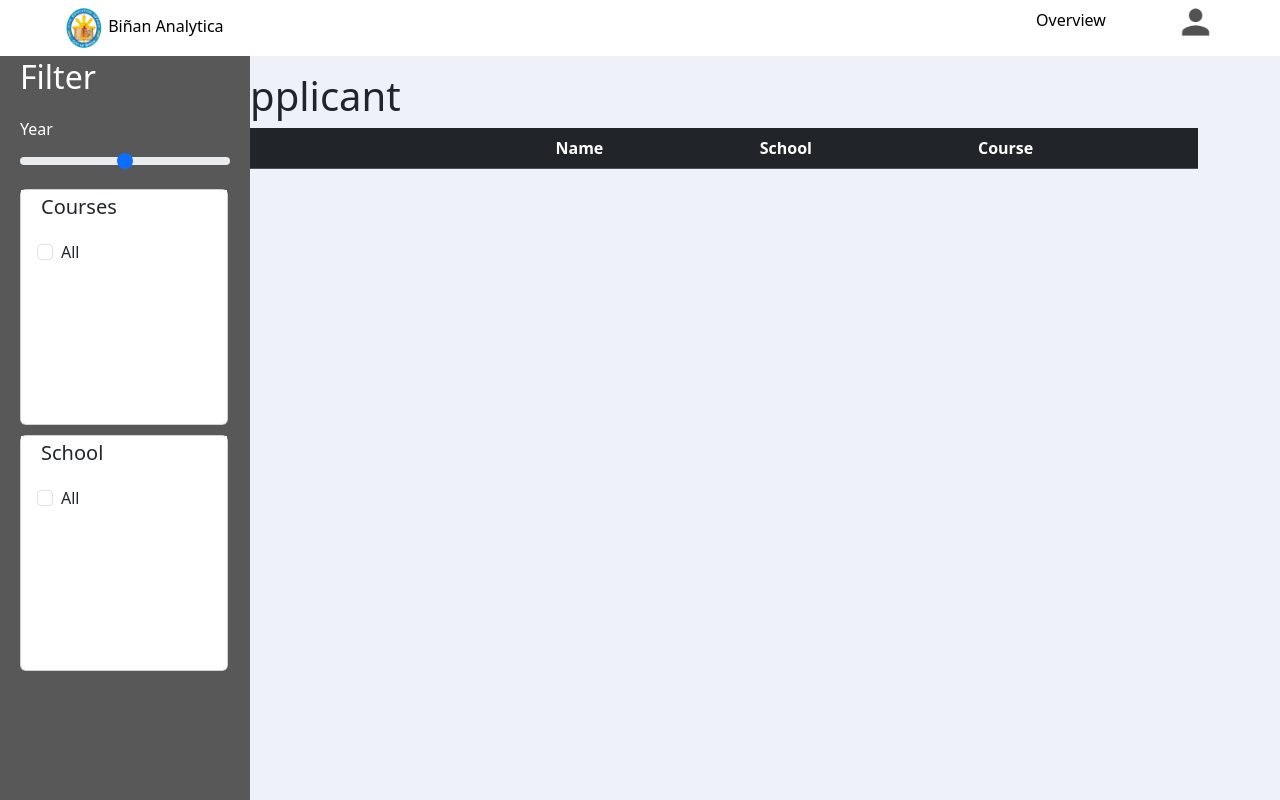
After one commit to Cjeffrey125/Analytics, a Django app: page /passed_applicant/ in a window 1280 px wide. The commit adds this page. Run offline with Django 4.2, Linux system fonts and the light colour scheme; the visitor is signed in with stand-in values (Sample User, id 1); data that the repository does not hold is empty.

Commit message:
10/25/2023

```diff
--- /dev/null
+++ b/project/base/templates/accepted_applicants.html
@@ -0,0 +1,42 @@
+{% extends 'base.html' %}
+
+{% block content %}
+
+  {% if user.is_authenticated %}
+    <div class="d-flex">
+      <div class="sidebar">
+        {% include 'sidebar_filter.html' %}
+      </div>
+
+      <div class="main-content flex-grow-1">
+        <h1>Passed Applicant </h1>
+
+        <table class="table table-light table-hover">
+            <thead class="table-dark">
+                <tr>
+                    <th scope="col">Control Number</th>
+                    <th scope="col">Name</th>
+                    <th scope="col">School</th>
+                    <th scope="col">Course</th>
+                </tr>
+            </thead>
+            <tbody>
+                {% for applicant in applicants %}
+                <tr onclick="window.location='{% url 'passed_applicant_info' applicant.control_number %}';" style="cursor: pointer;">
+
+                    <td>{{ applicant.control_number }}</td>
+                    <td>{{ applicant.fullname }}</td>
+                    <td>{{ applicant.school }}</td>
+                    <td>{{ applicant.course }}</td>
+                </tr>
+                {% endfor %}
+            </tbody>
+        </table>
+
+        {% else %}
+        <div class="d-flex justify-content-center">
+          <h1>No student records found.</h1>
+        </div>
+      {% endif %}
+
+{% endblock %}
--- a/project/base/templates/applicants_info.html
+++ b/project/base/templates/applicants_info.html
@@ -48,7 +48,7 @@
 
     <div class = "card-body">
         <p>
-            <!-- family data -->
+
             <p>Voter Status : {{ records.father_voter_status }}</p>
             <p>Father Name : {{ records.father_name }}</p>
             <p>Educational Attainment : {{ records.father_educational_attainment }}</p>
@@ -74,7 +74,7 @@
 <br/> <br/>
 <a href = "{% url 'applicant_list' %}" class="btn btn-secondary">Back</a>
 <a href = "{% url 'update_record' records.id  %}" class="btn btn-secondary">Update Record</a>
-<a href = "{% url 'delete_record' records.id  %}" class="btn btn-danger">Delete Record</a>
+<a href="{% url 'delete_record' records.control_number 'application' %}" class="btn btn-danger">Delete Application</a>
 
 
 
--- a/project/base/urls.py
+++ b/project/base/urls.py
@@ -9,7 +9,10 @@ urlpatterns = [
     path('Dashboard/', views.data_visualization, name='dashboard'),
     path('Applicant_List/', views.view_applicant_table, name='applicant_list'),
     path('Applicant_Info/<int:pk>', views.applicant_information, name='applicant_info'),
-    path('Delete_Record/<int:pk>', views.delete_information, name='delete_record'),
+
+    path('Delete_Record/<str:pk>/<str:model_name>/', views.delete_record, name='delete_record'),
+
+
     path('Add_Record', views.add_information, name='add_record'),
     path('Update_Record/<int:pk>', views.update_information, name='update_record'),
 
@@ -18,4 +21,12 @@ urlpatterns = [
 
     path('requirements/<str:control_number>', views.requirements_view, name='requirements'),
 
+    path('filter_applicants', views.filter_applicants, name='filter_applicants'),
+
+    path('passed_applicant/', views.passed_applicant, name='passed_applicant'),
+    path('passed_applicant_info/<str:control_number>/', views.passed_applicant_info, name='passed_applicant_info'),
+
+
+    path('failed_applicant/', views.rejected_applicant, name='failed_applicant'),
+    path('failed_applicant_info/<str:control_number>/', views.failed_applicant_info, name='failed_applicant_info'),
 ]
--- a/project/base/views.py
+++ b/project/base/views.py
@@ -2,11 +2,10 @@ from django.shortcuts import render,redirect
 from django.contrib.auth import authenticate, login, logout
 from django.contrib import messages
 from project.forms import SignUpForm, AddApplicantForm, ExportForm, ApplicantUploadForm
-from .models import CollegeStudentApplication, CollegeRequirements
+from .models import CollegeStudentApplication, CollegeRequirements, CollegeStudentAccepted, CollegeStudentRejected
 from django.db.models import Count
 from django.http import HttpResponse
 import csv
-
 import pandas as pd
 from import_export import resources
 
@@ -208,10 +207,37 @@ def data_visualization(request):
     return render(request, 'dashboard.html', {'labels': labels, 'data': data, 'count': total_students, 'students_per_school': students_per_school})
 #  -------------------------------------------------------------------------------------------------------------------------------------------------------------------------------
 
+
+def filter_applicants(request):
+    accepted_applicants = CollegeStudentApplication.objects.filter(
+        collegerequirements__requirement=13
+    ).distinct()
+
+    rejected_applicants = CollegeStudentApplication.objects.exclude(
+        collegerequirements__requirement=13
+    ).distinct()
+
+    for applicant in accepted_applicants:
+        CollegeStudentAccepted.objects.create(
+            control_number=applicant.control_number,
+            fullname=f"{applicant.first_name} {applicant.last_name}",
+        )
+
+    for applicant in rejected_applicants:
+        CollegeStudentRejected.objects.create(
+            control_number=applicant.control_number,
+            fullname=f"{applicant.first_name} {applicant.last_name}",
+        )
+
+    messages.success(request, "Applicants have been successfully filtered.")
+
+    return redirect('applicant_list')
+#------------------------------------------------------------------------------------------------------------------------
+
 #CRUD
 def view_applicant_table(request):
     records = CollegeStudentApplication.objects.all()
-    requirement_records = CollegeRequirements.objects.all()  # Fetch all requirement records
+    requirement_records = CollegeRequirements.objects.all()
 
     #sidebar filter---------------------------------------------------------------------------------------------
     excluded_course =  ("0", "Choose Course")
@@ -227,6 +253,53 @@ def view_applicant_table(request):
 
     return render(request, 'applicant_list.html', {'records': zip(records, requirement_records), 'course_choice': course_choice, 'school_choices': school_choices})
 
+
+#------------------------------------------------------------------------------------------------------------------------
+#needs to be refactored
+def passed_applicant(request):
+    if request.user.is_authenticated:
+        applicants = CollegeStudentAccepted.objects.all()
+        return render(request, 'accepted_applicants.html', {'applicants': applicants})
+    else:
+        messages.error(request, "You don't have permission.")
+        return redirect('home')
+
+def passed_applicant_info(request, control_number):
+    if request.user.is_authenticated:
+        try:
+            passed_applicant = CollegeStudentAccepted.objects.get(control_number=control_number)
+            return render(request, 'passed_info.html', {'passed_applicant': passed_applicant})
+        except CollegeStudentAccepted.DoesNotExist:
+            messages.error(request, "Passed applicant not found.")
+            return redirect('passed_applicant')
+    else:
+        messages.error(request, "You don't have permission.")
+        return redirect('home')
+
+def failed_applicant_info(request, control_number):
+    if request.user.is_authenticated:
+        try:
+            failed_applicant = CollegeStudentRejected.objects.get(control_number=control_number)
+            return render(request, 'failed_info.html', {'failed_applicant': failed_applicant})
+        except CollegeStudentAccepted.DoesNotExist:
+            messages.error(request, "Failed applicant not found.")
+            return redirect('passed_applicant')
+    else:
+        messages.error(request, "You don't have permission.")
+        return redirect('home')
+
+def rejected_applicant(request):
+    if request.user.is_authenticated:
+        applicants = CollegeStudentRejected.objects.all()
+        return render(request, 'rejected_applicants.html', {'applicants': applicants})
+    else:
+        messages.error(request, "You don't have permission.")
+        return redirect('home')
+
+
+
+#------------------------------------------------------------------------------------------------------------------------
+
 def applicant_information(request, pk):
     if request.user.is_authenticated:
         try:
@@ -241,16 +314,32 @@ def applicant_information(request, pk):
         messages.success(request, "You need to be logged in to see this data!")
         return redirect('home')
 
-def delete_information(request, pk):
+def delete_record(request, pk, model_name):
     if request.user.is_authenticated:
-        delete_record = CollegeStudentApplication.objects.get(id = pk)
-        delete_record.delete()
-        messages.success(request, "Record has been deleted")
-        return redirect('applicant_list')
+        if model_name == 'application':
+            model = CollegeStudentApplication
+            list_view = 'applicant_list'
+        elif model_name == 'passed':
+            model = CollegeStudentAccepted
+            list_view = 'passed_applicant'
+        elif model_name == 'failed':
+            model = CollegeStudentRejected
+            list_view = 'failed_applicant'
+        else:
+            messages.error(request, "Invalid model name")
+            return render(request, 'error_page.html', {'message': "Invalid model name provided"})
+
+        try:
+            record = model.objects.get(control_number=pk)
+            record.delete()
+            messages.success(request, f"Record for {model_name.capitalize()} has been deleted")
+        except model.DoesNotExist:
+            messages.error(request, f"{model_name.capitalize()} record not found")
+
+        return redirect(list_view)
     else:
-        messages.success(request, "You need to be Logged in for this process")
+        messages.error(request, "You need to be logged in for this process")
         return redirect('home')
-
 
 def add_information(request):
     form =  AddApplicantForm(request.POST or None)
```
Also changed, not shown: project/base/models.py (+21 -17 lines), project/base/templates/applicant_list.html (+15 -2 lines), project/base/templates/failed_info.html (added, +17 -0 lines), project/base/templates/passed_info.html (added, +18 -0 lines), project/base/templates/rejected_applicants.html (added, +41 -0 lines), project/base/migrations/0004_remove_collegestudentaccepted_course_and_more.py (added), project/base/migrations/0005_remove_collegestudentrejected_course_and_more.py (added), project/base/migrations/0006_remove_collegestudentaccepted_id_and_more.py (added).
